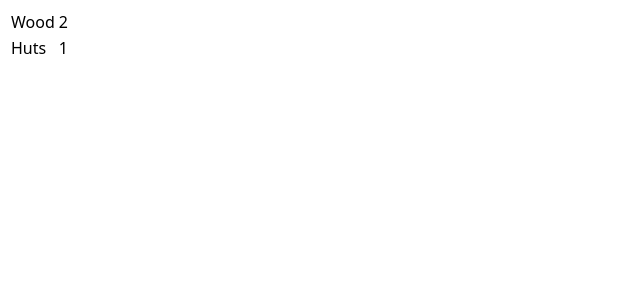
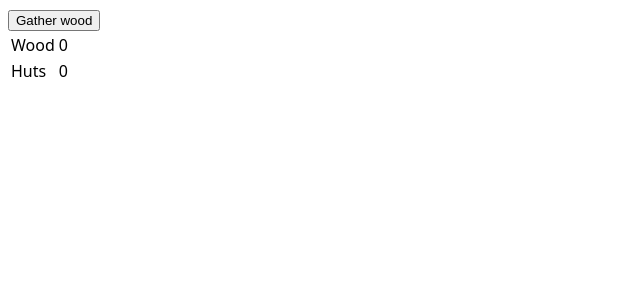
Before and after one commit to ahuth/frostbite, a React (Create React App) app: page / in a window 1280 px wide. Shown: the top 300 px of the page, without its empty margins (0-640 px from the left). Built offline with nearby package versions, Linux system fonts and the light colour scheme.

Commit message:
Add basic Action component

```diff
--- /dev/null
+++ b/src/components/Action.tsx
@@ -0,0 +1,15 @@
+import React from 'react';
+
+type Props = {
+  cooldown: number,
+  onClick: () => void,
+  text: string,
+};
+
+export default function Action({ cooldown, onClick, text }: Props) {
+  return (
+    <div>
+      <button onClick={onClick}>{text}</button>
+    </div>
+  );
+}
--- a/src/components/App.tsx
+++ b/src/components/App.tsx
@@ -1,6 +1,14 @@
-import React from 'react';
+import React, { useState } from 'react';
+import Action from './Action';
 import Inventory from './Inventory';
 
 export default function App() {
-  return <Inventory huts={1} wood={2} />;
+  const [wood, setWood] = useState(0);
+
+  return (
+    <div>
+      <Action cooldown={2000} onClick={() => setWood(w => w + 1)} text="Gather wood" />
+      <Inventory huts={0} wood={wood} />
+    </div>
+  );
 }
```
